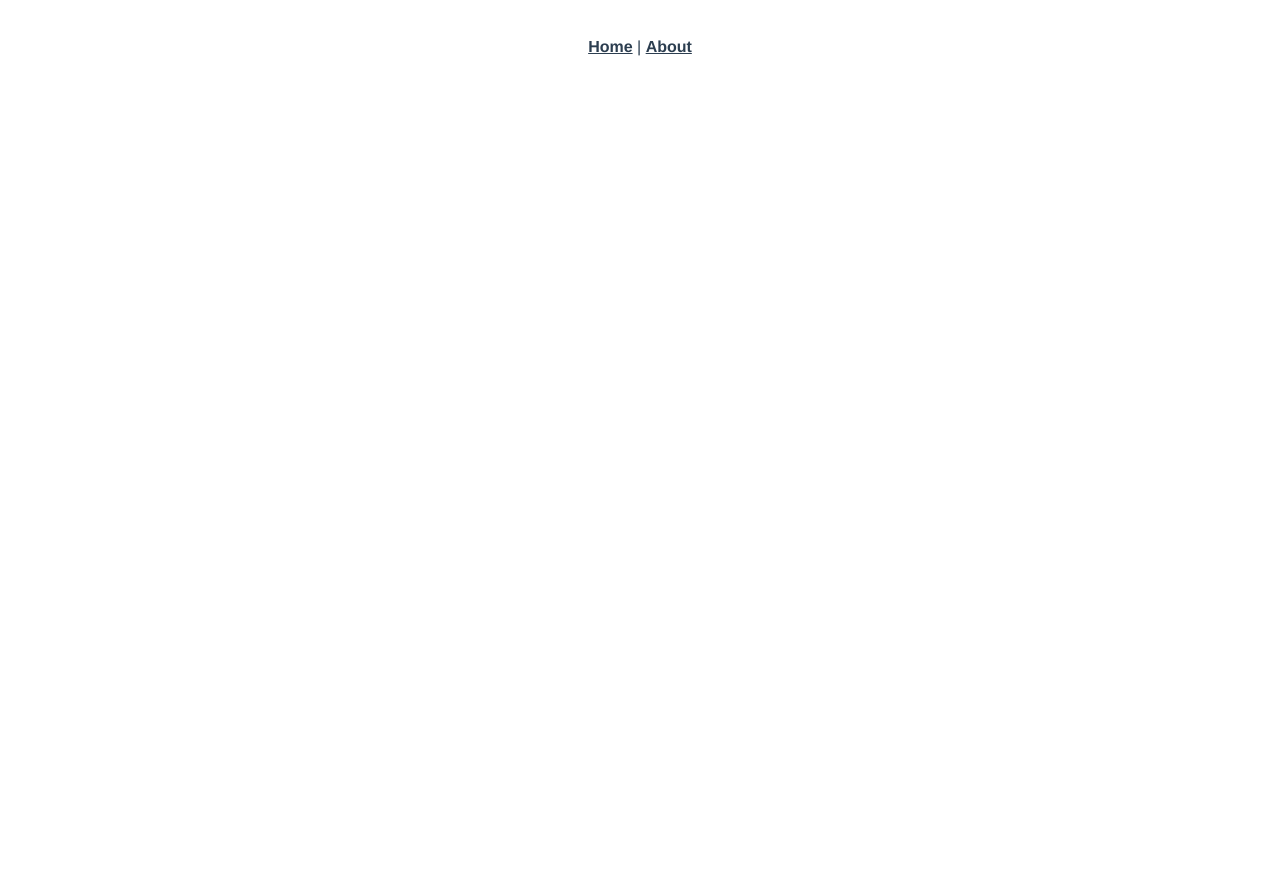
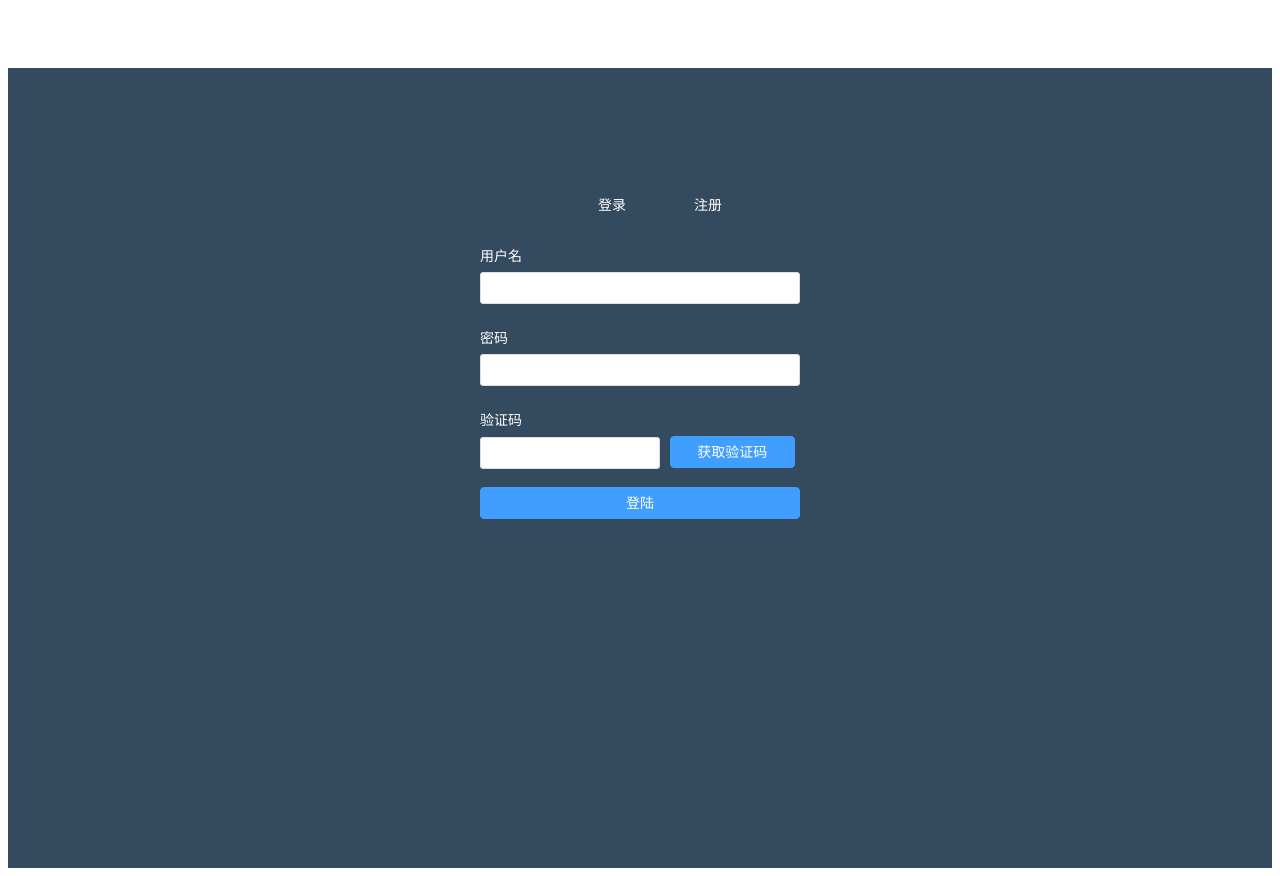
Before and after one commit to LIUPU-S/vue-_-, a Vue app: page /#/Login in a window 1280 px wide. Before the commit this address had no page. Before the commit the page ends 800 px from the top, so only its background shows below. Built offline with nearby package versions, Linux system fonts and the light colour scheme.

Commit message:
登陆页面-可以数据交互

```diff
--- a/package.json
+++ b/package.json
@@ -9,6 +9,7 @@
   },
   "dependencies": {
     "core-js": "^3.8.3",
+    "element-plus": "^2.2.29",
     "vue": "^3.2.13",
     "vue-router": "^4.0.3",
     "vuex": "^4.0.0"
@@ -27,6 +28,7 @@
     "eslint-plugin-vue": "^8.0.3",
     "prettier": "^2.4.1",
     "sass": "^1.32.7",
-    "sass-loader": "^12.0.0"
+    "sass-loader": "^12.0.0",
+    "unplugin-element-plus": "^0.6.0"
   }
 }
--- a/src/App.vue
+++ b/src/App.vue
@@ -1,9 +1,10 @@
 <template>
   <nav>
-    <router-link to="/">Home</router-link> |
-    <router-link to="/about">About</router-link>
+    <!-- <router-link to="/">Home</router-link> |
+    <router-link to="/about">About</router-link> -->
   </nav>
   <router-view />
+  <!-- <el-button type="primary">hahahaha</el-button> -->
 </template>
 
 <style lang="scss">
--- a/src/main.js
+++ b/src/main.js
@@ -2,5 +2,7 @@ import { createApp } from "vue";
 import App from "./App.vue";
 import router from "./router";
 import store from "./store";
+import ElementPlus from "element-plus";
+import "element-plus/dist/index.css";
 
-createApp(App).use(store).use(router).mount("#app");
+createApp(App).use(ElementPlus).use(store).use(router).mount("#app");
--- a/src/router/index.js
+++ b/src/router/index.js
@@ -1,11 +1,11 @@
 import { createRouter, createWebHashHistory } from "vue-router";
-import HomeView from "../views/HomeView.vue";
+// import HomeView from "../views/HomeView.vue";
 
 const routes = [
   {
     path: "/",
     name: "home",
-    component: HomeView,
+    redirect: "Login",
   },
   {
     path: "/about",
@@ -16,6 +16,11 @@ const routes = [
     component: () =>
       import(/* webpackChunkName: "about" */ "../views/AboutView.vue"),
   },
+  {
+    path: "/login",
+    name: "Login",
+    component: () => import("../views/account/Login.vue"),
+  },
 ];
 
 const router = createRouter({
--- /dev/null
+++ b/src/views/account/Login.vue
@@ -0,0 +1,122 @@
+<!-- eslint-disable vue/multi-word-component-names -->
+<script>
+import { reactive, ref } from "vue";
+export default {
+  name: "Login",
+  props: {},
+  setup(props, { root }) {
+    const data = reactive({
+      tab_menu: [
+        { type: "login", label: "登录" },
+        { type: "register", label: "注册" },
+      ],
+    });
+    const toggleMenu = (type) => {
+      current_menu.value = type;
+    };
+    const form = reactive({
+      item: {
+        username: "",
+        password: "",
+        passwords: "",
+        code: "",
+      },
+    });
+    const add = () => {
+      alert("bost");
+    };
+    let current_menu = ref(data.tab_menu[0].type);
+    return {
+      data,
+      current_menu,
+      toggleMenu,
+      add,
+      props,
+      root,
+      form,
+    };
+  },
+};
+</script>
+<template>
+  <div id="login">
+    <div class="form-wrap">
+      <ul class="menu-tab">
+        <li
+          @click="add"
+          :class="{ current: data.current_menu === item.type }"
+          v-for="item in data.tab_menu"
+          :key="item.type"
+        >
+          {{ item.label }}
+        </li>
+      </ul>
+      <el-form ref="form" :model="form">
+        <el-form-item>
+          <label class="form-label">用户名</label>
+          <el-input v-model="form.item.username"></el-input>
+        </el-form-item>
+        <el-form-item>
+          <label class="form-label">密码</label>
+          <el-input type="password" v-model="form.item.password"></el-input>
+        </el-form-item>
+        <el-form-item v-show="current_menu === 'refgister'">
+          <label class="form-label">确认密码</label>
+          <el-input type="password" v-model="form.item.passwords"></el-input>
+        </el-form-item>
+        <el-form-item>
+          <label class="form-label">验证码</label>
+          <el-row :gutter="10">
+            <el-col :span="14">
+              <el-input v-model="form.item.code"></el-input>
+            </el-col>
+            <el-col :span="10">
+              <el-button class="butn" type="primary">获取验证码</el-button>
+            </el-col>
+          </el-row>
+        </el-form-item>
+        <el-form-item>
+          <el-button class="butn" type="primary" @click="submit"
+            >登陆</el-button
+          >
+        </el-form-item>
+      </el-form>
+    </div>
+  </div>
+</template>
+
+<style lang="scss" scoped>
+#login {
+  height: 100vh;
+  background-color: #344a5f;
+}
+.form-wrap {
+  width: 320px;
+  padding-top: 100px;
+  margin: auto;
+}
+.menu-tab {
+  text-align: center;
+  li {
+    display: inline-block;
+    padding: 10px 24px;
+    margin: 0 10px;
+    color: #fff;
+    font-size: 14px;
+    border-radius: 5px;
+    cursor: pointer;
+    &.current {
+      background-color: rgba(199, 135, 135, 0.836);
+    }
+  }
+}
+.form-label {
+  display: block;
+  color: #fff;
+  font-size: 14px;
+}
+.butn {
+  display: block;
+  width: 100%;
+}
+</style>
```
Also changed, not shown: src/layout/index.vue (added, +51 -0 lines), src/plugins/elementui.js (added, +9 -0 lines), 1 other file (tests, documents, lock files or other folders).
